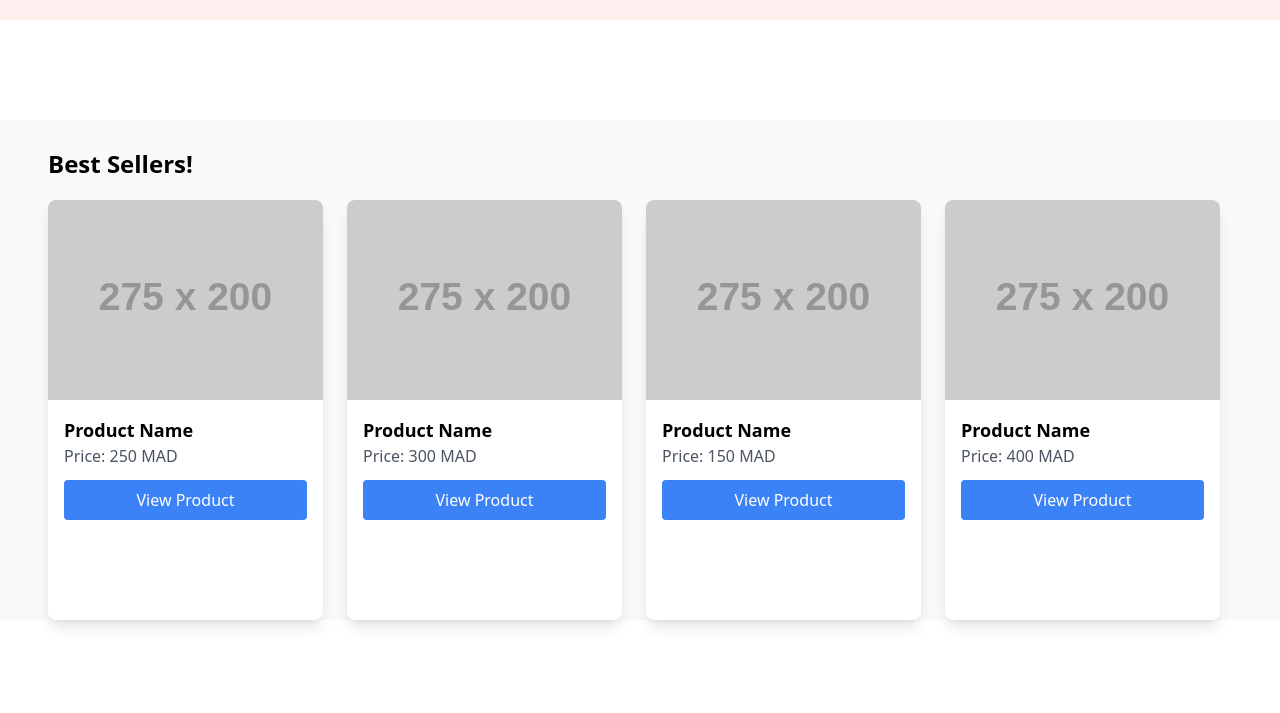
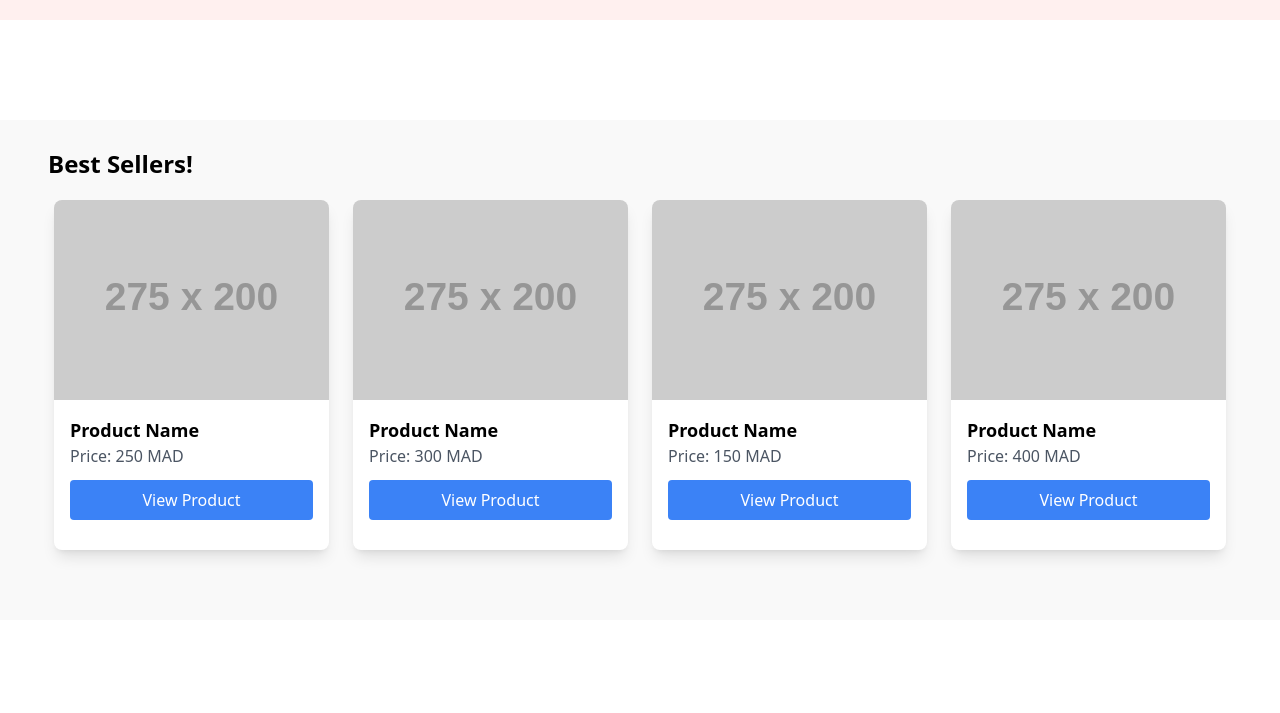
Before and after one commit to Amira-kilito/Doodly, a plain HTML site: page index.html in a window 1280 px wide. Shown: the part 2400-3113 px from the top of the page. Drawn offline with nearby package versions, Linux system fonts and the light colour scheme; placeholder pictures from the web are drawn by us.

Commit message:
Add files via upload

```diff
--- a/index.html
+++ b/index.html
@@ -133,22 +133,22 @@
 </section>
 
   <!-- Best Sellers! -->
-  <section class="h-[500px] flex flex-col px-12 py-7 mb-[100px] bg-[#F9F9F9]">
-    <h2 class="font-bold text-2xl"> Best Sellers!</h2>
+  <section class="h-[500px] flex flex-col px-12 pt-7 mb-[60px] bg-[#F9F9F9]">
+    <h2 class="font-bold text-2xl">Best Sellers!</h2>
 
-    <div class="flex space-x-6 mt-5">
+    <div class="flex justify-center space-x-6 mt-5">
         <!-- Product 1 -->
-        <div class="bg-white rounded-lg shadow-lg overflow-hidden h-[420px] w-[275px]">
+        <div class="bg-white rounded-lg shadow-lg overflow-hidden h-[350px] w-[275px]">
             <img src="https://via.placeholder.com/275x200" alt="Product 1" class="w-full h-[200px] object-cover">
             <div class="p-4">
                 <h3 class="text-lg font-semibold">Product Name</h3>
                 <p class="text-gray-600">Price: 250 MAD</p>
-                <a href="#" class="block mt-3 bg-blue-500 text-white text-center py-2 rounded hover:bg-blue-600 transition">View Product</a>
+                <a href="#" class="block mt-3 mb-3 bg-blue-500 text-white text-center py-2 rounded hover:bg-blue-600 transition">View Product</a>
             </div>
         </div>
 
         <!-- Product 2 -->
-        <div class="bg-white rounded-lg shadow-lg overflow-hidden h-[420px] w-[275px]">
+        <div class="bg-white rounded-lg shadow-lg overflow-hidden h-[350px] w-[275px]">
             <img src="https://via.placeholder.com/275x200" alt="Product 2" class="w-full h-[200px] object-cover">
             <div class="p-4">
                 <h3 class="text-lg font-semibold">Product Name</h3>
@@ -158,7 +158,7 @@
         </div>
 
         <!-- Product 3 -->
-        <div class="bg-white rounded-lg shadow-lg overflow-hidden h-[420px] w-[275px]">
+        <div class="bg-white rounded-lg shadow-lg overflow-hidden h-[350px] w-[275px]">
             <img src="https://via.placeholder.com/275x200" alt="Product 3" class="w-full h-[200px] object-cover">
             <div class="p-4">
                 <h3 class="text-lg font-semibold">Product Name</h3>
@@ -168,7 +168,7 @@
         </div>
 
         <!-- Product 4 -->
-        <div class="bg-white rounded-lg shadow-lg overflow-hidden h-[420px] w-[275px]">
+        <div class="bg-white rounded-lg shadow-lg overflow-hidden h-[350px] w-[275px]">
             <img src="https://via.placeholder.com/275x200" alt="Product 4" class="w-full h-[200px] object-cover">
             <div class="p-4">
                 <h3 class="text-lg font-semibold">Product Name</h3>
@@ -182,8 +182,10 @@
 
 
 
+        <!-- Why you'll love us ?-->
 
-<section class="bg-white py-16 px-6 md:px-12">
+
+<section class="bg-gray px-12 py-7 mb-[60px]">
     <div class="max-w-6xl mx-auto text-center">
         <h1 class="text-4xl font-semibold text-gray-900">Why You'll Love Us?</h1>
     </div>
```
